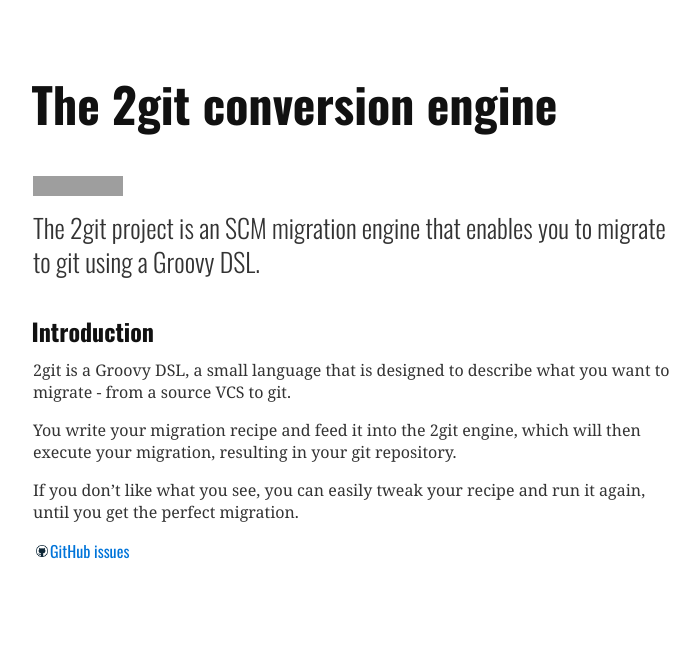
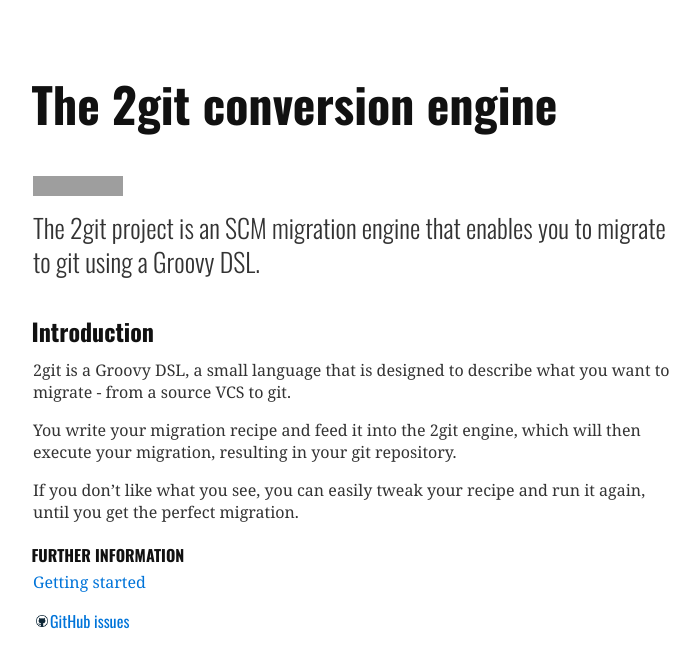
Before and after one commit to Praqma/2git, a Jekyll site: the page built from docs/index.md, in a window 1280 px wide, cut to the strip 0-668 px from the top of the page. Shown: the whole strip, without its empty margins (287-987 px from the left). Built offline with Jekyll 4.4.1, drawn with Linux system fonts in a browser that asks for light colours; grey boxes are pictures that could not be loaded.

Commit message:
Testing doc link

```diff
--- a/docs/index.md
+++ b/docs/index.md
@@ -16,3 +16,7 @@ The 2git project is an SCM migration engine that enables you to migrate to git u
 You write your migration recipe and feed it into the 2git engine, which will then execute your migration, resulting in your git repository.
 
 If you don't like what you see, you can easily tweak your recipe and run it again, until you get the perfect migration.
+
+### Further information
+
+[Getting started](getting-started)
```
